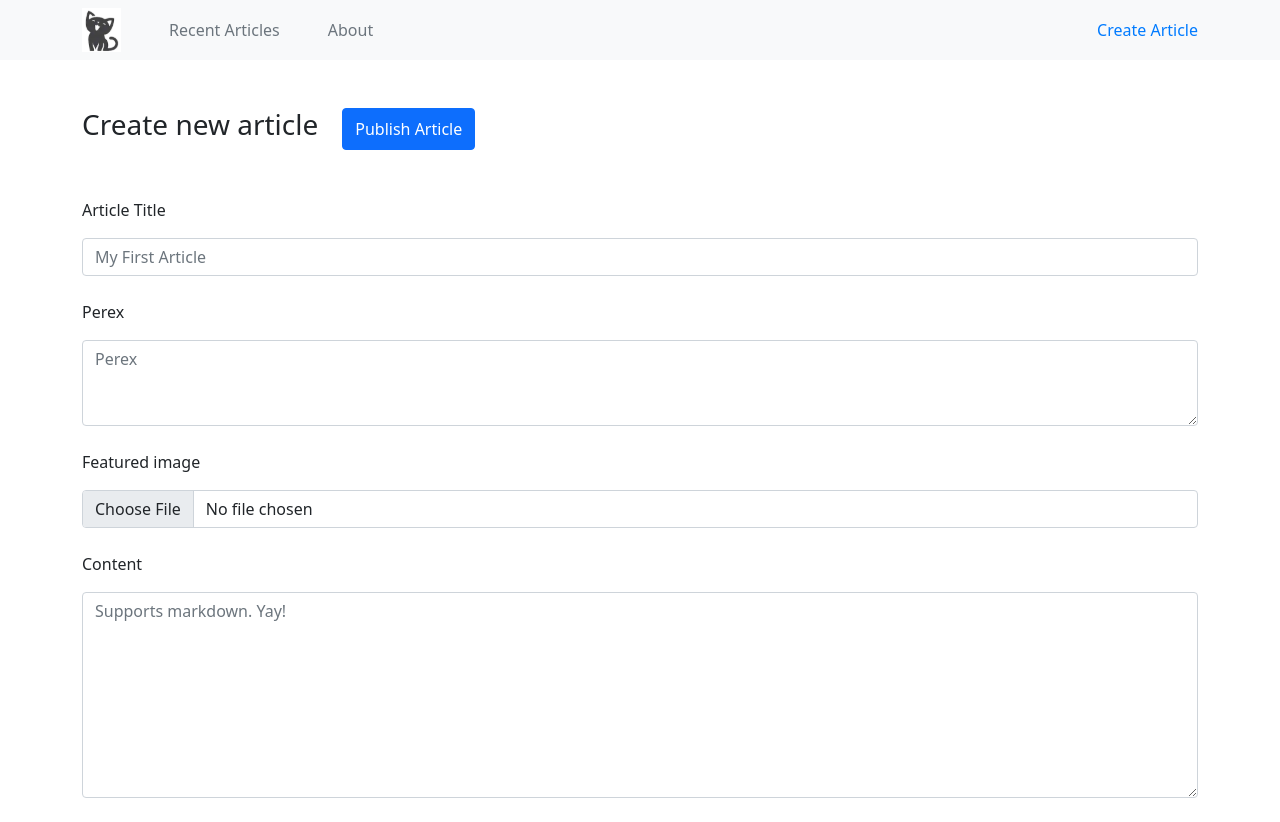
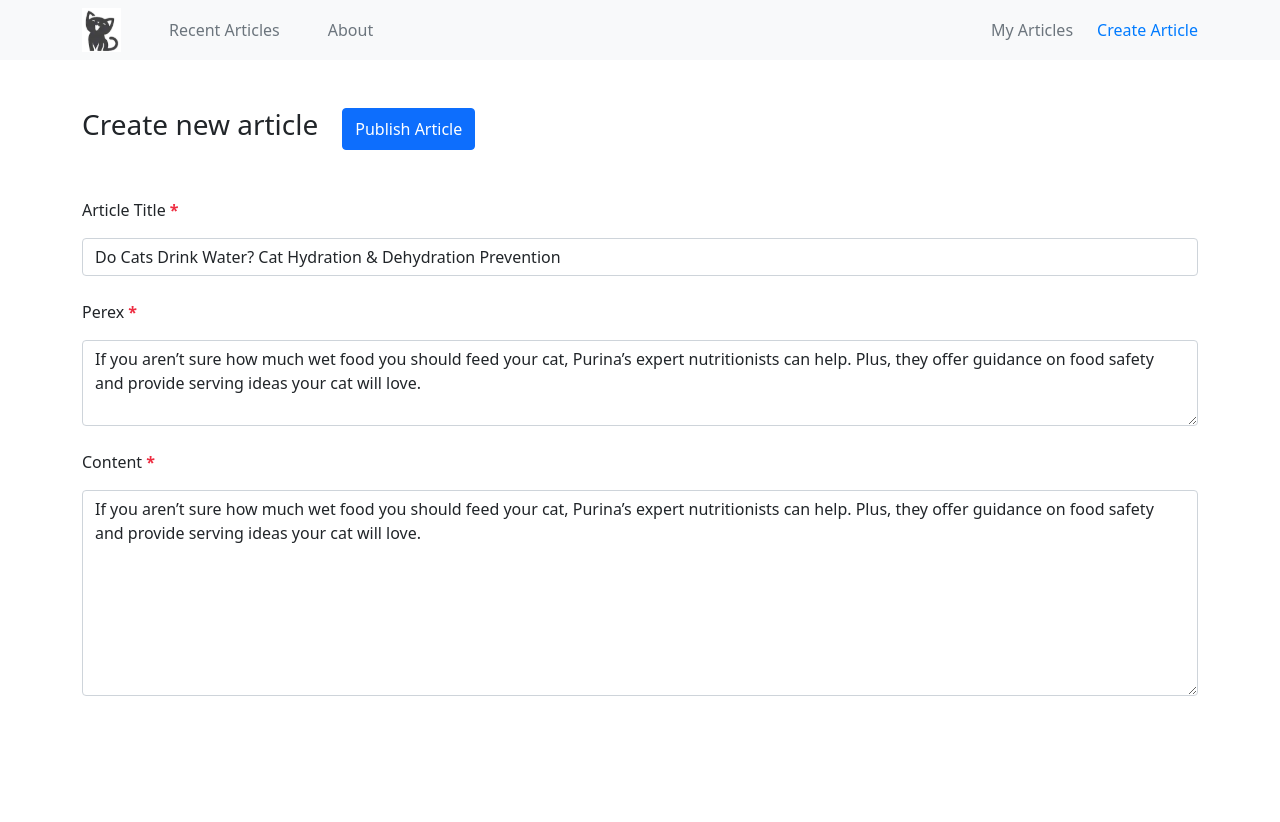
Before and after one commit to kocmidovam/blog-app, a React (Create React App) app: page /create in a window 1280 px wide. After the commit the page ends 800 px from the top, so only its background shows below. Built offline with nearby package versions, Linux system fonts and the light colour scheme.

Commit message:
add sending article and types

```diff
--- a/package.json
+++ b/package.json
@@ -24,7 +24,8 @@
     "redux-thunk": "^2.4.1",
     "sass": "^1.48.0",
     "typescript": "^4.5.4",
-    "web-vitals": "^2.1.3"
+    "web-vitals": "^2.1.3",
+    "yup": "^0.32.11"
   },
   "scripts": {
     "start": "react-scripts start",
--- a/src/components/ArticleListItem.tsx
+++ b/src/components/ArticleListItem.tsx
@@ -1,20 +1,18 @@
 import React from "react";
-import { useSelector } from "react-redux";
 import { Link } from "react-router-dom";
 import articleImage from "../assets/images/articleImage.jpg";
+import { useAppSelector } from "../hooks/useAppDispatch";
+import { ArticleListItemType } from "../types/types";
 
 const ArticleListItem = () => {
-  const state = useSelector((state) => state);
+  const state = useAppSelector((state) => state);
   console.log("articles state", state);
-  //@ts-ignore
   console.log("articles state items", state.articles);
 
   return (
     <div>
-      {/* @ts-ignore */}
       {state.articles &&
-        //@ts-ignore
-        state.articles.map((article: any) => {
+        state.articles.map((article: ArticleListItemType) => {
           const { title, articleId, perex, comments, createdAt } = article;
           return (
             <div key={articleId} className='mb-4 article-wrapper'>
--- a/src/components/Header.tsx
+++ b/src/components/Header.tsx
@@ -6,9 +6,9 @@ const Header = () => {
   return (
     <nav className=' bg-gray p-2'>
       <div className='container d-flex justify-content-between align-items-center'>
-        <div className="d-flex align-items-center">
-          <div className="me-5">
-            <img src={logo} alt='Logo' className="w-100" />
+        <div className='d-flex align-items-center'>
+          <div className='me-5'>
+            <img src={logo} alt='Logo' className='w-100' />
           </div>
           <NavLink to='/' className='me-5 link-secondary'>
             Recent Articles
@@ -16,7 +16,10 @@ const Header = () => {
           <NavLink to='/about'>About</NavLink>
         </div>
         <div>
-          <NavLink to='/create' className='blue-link'>Create Article</NavLink>
+          <NavLink to='/admin/article-list' className='me-4 link-secondary'>My Articles</NavLink>
+          <NavLink to='/create' className='blue-link'>
+            Create Article
+          </NavLink>
         </div>
       </div>
     </nav>
--- a/src/custom.scss
+++ b/src/custom.scss
@@ -3,6 +3,7 @@
 $theme-colors: (
   "gray": #f8f9fa,
   "primary": #0d6efd,
+  "danger": #dc3545,
 );
 
 $font-sizes: (
@@ -48,4 +49,15 @@ a {
   margin-right: 28px;
 }
 
+.required {
+  &:after {
+    content: '*';
+    position: relative;
+    font-size: inherit;
+    color: #ee2d41;
+    padding-left: 0.25rem;
+    font-weight: bold;
+  }
+}
+
 @import "~bootstrap/scss/bootstrap.scss";
--- /dev/null
+++ b/src/hooks/useAppDispatch.tsx
@@ -0,0 +1,6 @@
+import { TypedUseSelectorHook, useDispatch, useSelector } from 'react-redux'
+import type { RootState, AppDispatch } from '../redux/store'
+
+// Use throughout your app instead of plain `useDispatch` and `useSelector`
+export const useAppDispatch = () => useDispatch<AppDispatch>()
+export const useAppSelector: TypedUseSelectorHook<RootState> = useSelector
--- a/src/pages/ArticleCreate.tsx
+++ b/src/pages/ArticleCreate.tsx
@@ -1,30 +1,88 @@
-import React, { useRef } from "react";
+import React, { ChangeEvent, useRef } from "react";
 import { Form, Formik, Field } from "formik";
+import * as Yup from "yup";
+import { useDispatch } from "react-redux";
+import { useNavigate } from "react-router-dom";
+import { createArticle } from "../redux/actions";
+import { mainAxios } from "../apis/apiData";
+import { CreateArticleType } from "../types/types";
+
+const createArticleSchema = Yup.object().shape({
+  title: Yup.string().required("Article title is required"),
+  perex: Yup.string().required("Perex for article is required"),
+  content: Yup.string().required("Article content is required"),
+});
+
+const MAX_SIZE = 2097152;
 
 const ArticleCreate = () => {
   const inputEl = useRef<HTMLInputElement>(null);
+  const dispatch = useDispatch();
+  const navigate = useNavigate();
+
+  const sendForm = (values: CreateArticleType, errors: any) => {
+    console.log(errors);
+
+    if (Object.keys(errors).length === 0) {
+      dispatch(createArticle(values));
+      console.log(values);
+    }
+
+    setTimeout(() => {
+      navigate(`/`);
+    }, 2000);
+  };
+
+  const handlePhotoChange = async (files: FileList | null) => {
+    if (files) {
+      console.log("image", URL.createObjectURL(files[0]));
+      if (files[0].size < MAX_SIZE) {
+        let formData = new FormData();
+        formData.append("file", files[0], files[0].name);
+        console.log("data", formData.get("file"));
+
+        // try {
+        //   const { data } = await mainAxios.post("/images", formData);
+        //   console.log("image data", data);
+        //   return data;
+        // } catch (error) {
+        //   console.error(error);
+        // }
+      }
+    }
+  };
+
   return (
     <Formik
       initialValues={{
-        title: "",
-        perex: "",
-        content: "",
+        title: "Do Cats Drink Water? Cat Hydration & Dehydration Prevention",
+        perex:
+          "If you aren’t sure how much wet food you should feed your cat, Purina’s expert nutritionists can help. Plus, they offer guidance on food safety and provide serving ideas your cat will love.",
+        content:
+          "If you aren’t sure how much wet food you should feed your cat, Purina’s expert nutritionists can help. Plus, they offer guidance on food safety and provide serving ideas your cat will love.",
         image: "",
       }}
-      // validationSchema={createArticleSchema}
+      validationSchema={createArticleSchema}
       onSubmit={(values, { resetForm }) => {
         console.log("data for send", values);
-        // resetForm()
+        resetForm();
       }}>
-      {({ values, errors, touched, setTouched }) => (
+      {({ values, errors, touched }) => (
         <div className='container'>
           <div className='d-flex mt-5 mb-5'>
             <h3 className='me-4'>Create new article</h3>
-            <button className='btn btn-primary'>Publish Article</button>
+            <button
+              className='btn btn-primary'
+              type='submit'
+              onClick={() => sendForm(values, errors)}>
+              Publish Article
+            </button>
           </div>
           <Form>
             <div className='mb-4'>
-              <label className='mb-3'>Article Title</label>
+              <label htmlFor='title' className='mb-3 required'>
+                Article Title
+              </label>
               <Field
                 type='text'
                 className='form-control'
@@ -32,10 +90,15 @@ const ArticleCreate = () => {
                 name='title'
                 placeholder='My First Article'
               />
+              {errors.title && touched.title ? (
+                <div className='text-danger mt-2'>{errors.title}</div>
+              ) : null}
             </div>
 
             <div className='mb-4'>
-              <label className='mb-3'>Perex</label>
+              <label htmlFor='perex' className='mb-3 required'>
+                Perex
+              </label>
               <Field
                 component='textarea'
                 rows='3'
@@ -44,9 +107,12 @@ const ArticleCreate = () => {
                 name='perex'
                 placeholder='Perex'
               />
+              {errors.perex && touched.perex ? (
+                <div className='text-danger mt-2'>{errors.perex}</div>
+              ) : null}
             </div>
 
-            <div className='mb-4'>
+            {/* <div className='mb-4'>
               <label className='mb-3'>Featured image</label>
               <input
                 ref={inputEl}
@@ -54,10 +120,15 @@ const ArticleCreate = () => {
                 name='image'
                 accept='.png, .jpg, .jpeg'
                 className='form-control'
+                onChange={(e: ChangeEvent) =>
+                  handlePhotoChange((e.target as HTMLInputElement).files)
+                }
               />
-            </div>
+            </div> */}
             <div className='mb-4'>
-              <label className='mb-3'>Content</label>
+              <label htmlFor='content' className='mb-3 required'>
+                Content
+              </label>
               <Field
                 component='textarea'
                 rows='8'
@@ -66,6 +137,9 @@ const ArticleCreate = () => {
                 name='content'
                 placeholder='Supports markdown. Yay!'
               />
+              {errors.content && touched.content ? (
+                <div className='text-danger mt-2'>{errors.content}</div>
+              ) : null}
             </div>
           </Form>
         </div>
--- a/src/pages/ArticleDetail.tsx
+++ b/src/pages/ArticleDetail.tsx
@@ -1,17 +1,18 @@
 import React, { useEffect } from "react";
-import { useSelector, useDispatch } from "react-redux";
+import { useDispatch } from "react-redux";
 import { useParams } from "react-router-dom";
 import { getArticleDetail, getArticles } from "../redux/actions";
 import articleImage from "../assets/images/articleImage.jpg";
 import Comments from "../components/Comments";
+import { useAppSelector } from "../hooks/useAppDispatch";
+import { ArticleListItemType } from "../types/types";
 
 const ArticleDetail = () => {
   const dispatch = useDispatch();
-  const state = useSelector((state) => state);
+  const state = useAppSelector((state) => state);
   const { id } = useParams();
-  //@ts-ignore
+
   const { title, createdAt, content, comments } = state.article;
-  //@ts-ignore
   const related = state.articles;
 
   useEffect(() => {
@@ -19,8 +20,7 @@ const ArticleDetail = () => {
     dispatch(getArticleDetail(id));
   }, [id]);
 
-  //@ts-ignore
-  console.log("article detail", state.articles);
+  console.log("article detail", state.article);
 
   return (
     <div className='container pt-5'>
@@ -42,7 +42,7 @@ const ArticleDetail = () => {
         <div className='col-md-4 '>
           <div className="border-start ps-2 pb-5">
             <h4 className="mb-4">Related Articles</h4>
-              {related.map((item: any) => (
+              {related.slice(0, 3).map((item: ArticleListItemType) => (
                 <div key={item.articleId}>
                   <h6>{item.title}</h6>
                   <p className="fs-7 related-text">{item.perex}</p>
--- a/src/redux/reducers.ts
+++ b/src/redux/reducers.ts
@@ -1,21 +1,26 @@
+import { ArticleListItemType, ArticleType } from "../types/types";
 import { ActionTypes } from "./action-types";
-const { CREATE_ARTICLE, SET_ARTICLES, REMOVE_ARTICLE, EDIT_ARTICLE, SET_ARTICLE } =
-  ActionTypes;
+const {
+  CREATE_ARTICLE,
+  SET_ARTICLES,
+  REMOVE_ARTICLE,
+  EDIT_ARTICLE,
+  SET_ARTICLE,
+} = ActionTypes;
+
 type StateType = {
-  articles: any;
-  article: any;
-  loading: boolean;
+  articles: ArticleListItemType[];
+  article: ArticleType ;
 };
 
 const initialState = {
-  loading: true,
   articles: [],
-  article: {},
+  article: {} as ArticleType,
 };
 
-type ActionType = { type: string; payload: any };
+type ActionType = { type: string; payload: any};
 
-export const rootReducer: any = (
+export const rootReducer = (
   state: StateType = initialState,
   action: ActionType
 ) => {
@@ -38,7 +43,10 @@ export const rootReducer: any = (
       };
     }
     case REMOVE_ARTICLE: {
-      return {};
+      const deletedArticles = state.articles.filter(
+        (item: ArticleListItemType) => item.articleId !== action.payload
+      );
+      return { ...state, articles: deletedArticles };
     }
     default:
       return state;
--- a/src/redux/store.ts
+++ b/src/redux/store.ts
@@ -5,3 +5,6 @@ import { rootReducer } from "./reducers";
 const middleware = [thunk]
 
 export const store = createStore(rootReducer, applyMiddleware(...middleware));
+
+export type RootState = ReturnType<typeof store.getState>
+export type AppDispatch = typeof store.dispatch
```
Also changed, not shown: src/redux/actions.ts (+29 -14 lines), src/types/types.ts (+33 -5 lines), 1 other file (tests, documents, lock files or other folders).
